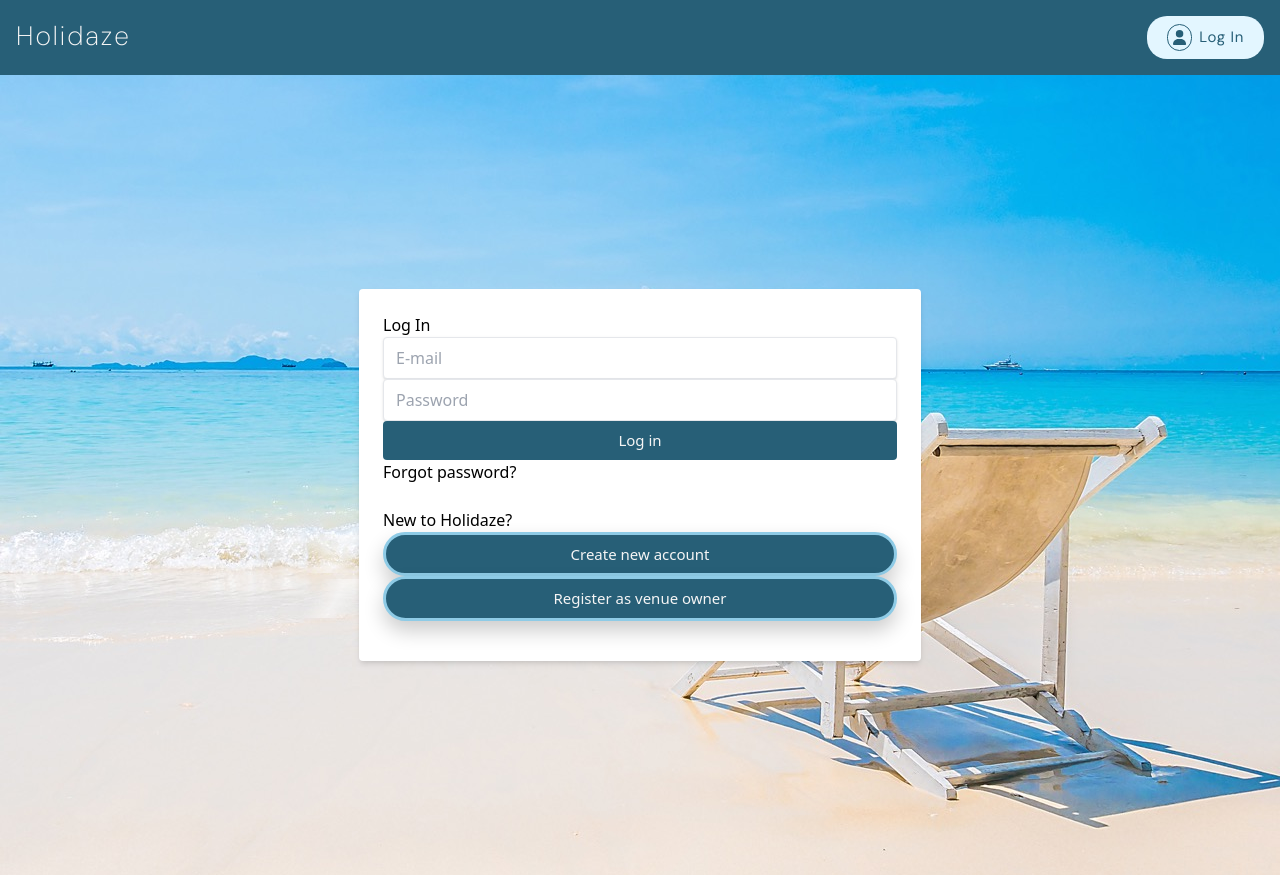
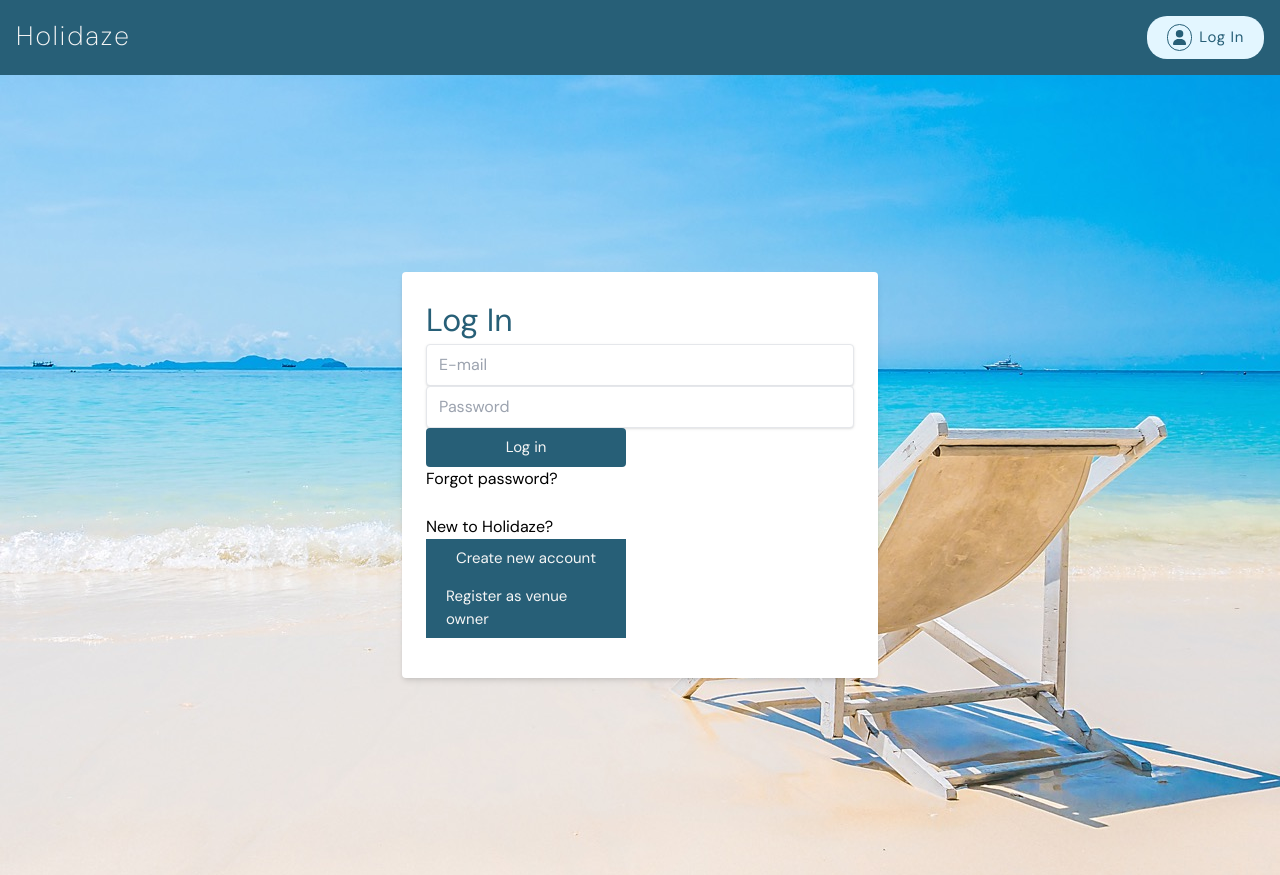
Before and after one commit to Spekkhogger/fed-exam-2024-holidaze, a React (Create React App) app: page /auth/login in a window 1280 px wide. Built offline with nearby package versions, Linux system fonts and the light colour scheme.

Commit message:
add small changes to design

```diff
--- a/src/App.css
+++ b/src/App.css
@@ -11,6 +11,7 @@
   box-sizing: border-box;
   margin: 0;
   padding: 0;
+  font-family: DM Sans, sans-serif;
 }
 
 .icon {
@@ -18,7 +19,7 @@
 
 }
 
-/* Buttons design */
+/* Button design */
 .button {
   position: relative;
   cursor: pointer;
@@ -32,6 +33,7 @@
   font-weight: 400;
   font-size: 15px;
   outline: none;
+  max-width: 200px;
 }
 
 .delete-button {
@@ -47,45 +49,13 @@
   font-size: 15px;
 }
 
-.read-more-button {
-  vertical-align: middle;
-  display: inline-block;
-  width: 12rem;
-  height: auto;
-
+/* Font and headings */
+h1 {
+  font-size: 2rem;
+  font-weight: 400;
+  color: var(--dark-blue);
 }
 
-.book-now-button {
-  transition: all 0.3s ease-in-out;
-  box-shadow: 0px 10px 20px rgba(0, 0, 0, 0.2);
-  border-radius: 9999px;
-  border: 3px solid var(--blue);
-}
-
-.book-now-button:hover {
-  transform: scale(1.05);
-  border-color: var(--light-blue);
-}
-
-.book-now-button:hover::before {
-  animation: shine 1.5s ease-out infinite;
-}
-
-.book-now-button::before {
-  content: "";
-  position: absolute;
-  width: 100px;
-  height: 100%;
-  background-image: linear-gradient(
-    120deg,
-    rgba(255, 255, 255, 0) 30%,
-    rgba(255, 255, 255, 0.8),
-    rgba(255, 255, 255, 0) 70%
-  );
-  top: 0;
-  left: -100px;
-  opacity: 0.6;
-}
 
 /* Here we place the navigation design */
 nav {
@@ -96,6 +66,12 @@ nav {
   justify-content: space-between;
   background-color: var(--dark-blue);
   color: var(--main-white);
+}
+
+nav ul {
+  display: flex;
+  flex-direction: row;
+  gap: 1em;
 }
 
 .logo {
@@ -144,22 +120,46 @@ nav {
 .input-field {
   padding: 0.5rem;
   background-color: var(--main-white);
-  border-radius: 10px;
+  border-radius: 3px;
   border: 1px solid var(--dark-blue);
   box-shadow: 0px 5px 5px rgba(0, 0, 0, 0.2);
   width: 100%;
 }
+.input-field:hover {
+  background-color: white;
+}
 
 .card {
-  display: flex;
-  flex-direction: column;
-  align-items: center;
-  justify-content: center;
   padding: 1rem;
   margin: 1rem;
   background-color: var(--main-white);
   border-radius: 10px;
-  max-width: 50%;
+}
+
+.search-list {
+  display: flex;
+  flex-direction: column;
+  flex-wrap: wrap;
+  align-items: center;
+}
+
+.search-result {
+  display: flex;
+  flex-direction: row;
+  align-items: center;
+  justify-content: space-between;
+  max-width: 80%;
+  min-width: 80%;
+  min-height: 200px;
+  max-height: 200px;
+}
+
+.search-result img {
+  width: 100%;
+  height: 200px;
+  padding: 1em;
+  object-fit: contain;
+  border-radius: 10px;
 }
 
 
--- /dev/null
+++ b/src/components/bookingsHandle/ShowUpcomingBookingsOnVenue.jsx
@@ -0,0 +1,14 @@
+import { Link } from "react-router-dom";
+
+const ShowUpcomingBookingsOnVenue = (bookings) => {
+    return (
+        <div className="bookingsVenue">
+            <div className="card">
+                <h3>{bookings.created}</h3>
+                <p>Booking is for: {bookings.guests}</p>
+            </div>
+        </div>
+    );
+  };
+
+  export default ShowUpcomingBookingsOnVenue;
--- a/src/components/search/Search.jsx
+++ b/src/components/search/Search.jsx
@@ -1,4 +1,7 @@
 import React, { useState } from 'react';
+import { Link } from 'react-router-dom';
+import { FontAwesomeIcon } from '@fortawesome/react-fontawesome'
+import { faArrowRight } from '@fortawesome/free-solid-svg-icons'
 
 const SearchFunction = ({ data }) => {
   const [searchTerm, setSearchTerm] = useState('');
@@ -80,13 +83,27 @@ const SearchFunction = ({ data }) => {
           Breakfast
         </label>
       </div>
-      <ul>
+      <ul className='search-list'>
         {filteredData.map(item => (
-          <li key={item.id}>{item.name}</li>
+          // <li key={item.id}>{item.name}</li>
+          <li key={item.id} className="card search-result">
+              <img src={item.media} alt={item.name} />
+              <div className='flex flex-col align-between'>
+                <h3>{item.name}</h3>
+                <p>{item.location.country}</p>
+                <p>{item.description}</p>
+              </div>
+              <div className='flex flex-col align-between'>
+                <h4>${item.price}</h4>
+                <Link to={`/venues/${item.id}`} className='button'>See more<FontAwesomeIcon icon={faArrowRight} /></Link>
+              </div>
+          </li>
         ))}
       </ul>
     </div>
   );
 };
 
+
+
 export default SearchFunction;
--- a/src/pages/PostVenue.jsx
+++ b/src/pages/PostVenue.jsx
@@ -2,6 +2,7 @@ import { useRole, useToken } from "../stores/useUserStore"
 import { useNavigate } from "react-router-dom";
 import { useForm } from "react-hook-form"
 import apiVenueClient from "../api/apiVenueClient";
+import { Link } from "react-router-dom";
 
 function CreateNewVenue() {
     const manager = useRole();
@@ -51,8 +52,9 @@ function CreateNewVenue() {
             {!manager ? (
                 <div> Register as manager to post a venue </div>
             ) : (
-                <div>
-                    <h1>Create New Venue</h1>
+                <div className="m-2">
+                    {/* <Link to="/profile/" className="">Go back to profile</Link> */}
+                    <h1 className="text-center">Create New Venue</h1>
                     <form onSubmit={handleSubmit(onSubmit)} action="submit" className="shadow-md rounded px-6 pt-6 pb-8 gap-3 grid">
                         <div>
                             <input {...register('name')} type="text" className="input-field" placeholder="Name of venue"/>
--- a/src/pages/profilePage.jsx
+++ b/src/pages/profilePage.jsx
@@ -36,7 +36,7 @@ function ProfilePage() {
       const owner = useOwner(profile.name);
 
     return(
-        <div>
+        <div className="flex justify-center text-center flex-col">
             <img src={`${profile.avatar}`} alt={`${profile.name} avatar`} />
             <h1>{profile.name}</h1>
             {!owner ? (
--- a/src/venues/venuesList.jsx
+++ b/src/venues/venuesList.jsx
@@ -25,20 +25,6 @@ const VenueList = () => {
       <div>
         <h1>Venues</h1>
         <SearchFunction data={venues} />
-        <ul>
-          {venues.map((venue) => (
-
-            <li key={venue.id} className="card">
-                <Link to={`/venues/${venue.id}`}>
-                  <img src={venue.media} alt={venue.name} />
-                  <h3>{venue.name}</h3>
-                </Link>
-                <Link to={`/profile/${venue.owner.name}`} className="button">
-                  <p>{venue.owner.name}</p>
-                </Link>
-            </li>
-          ))}
-        </ul>
       </div>
     );
   };
--- a/src/venues/venuesdetails.jsx
+++ b/src/venues/venuesdetails.jsx
@@ -4,6 +4,7 @@ import apiVenueClient from "../api/apiVenueClient";
 import useOwner from "../api/auth/checkOwner";
 import { useToken } from "../stores/useUserStore";
 import DeleteButton from "../components/venueHandle/DeleteButton";
+import ShowUpcomingBookingsOnVenue from "../components/bookingsHandle/ShowUpcomingBookingsOnVenue";
 import BookingCalendar from "../components/calendar/Calender";
 import BookNewVenue from "../components/calendar/BookVenue";
 
@@ -73,7 +74,12 @@ const VenueDetails = () => {
             <DeleteButton venueIdToDelete={id} token={token} />
             <div>
               <h3>Upcoming bookings:</h3>
-              <p>{singleVenue.bookings}</p>
+              <div>
+                {singleVenue.bookings.map((booking, index) => (
+                <ShowUpcomingBookingsOnVenue key={index} bookings={booking} />
+                ))}
+              </div>
+
             </div>
           </div>
           )}
```
